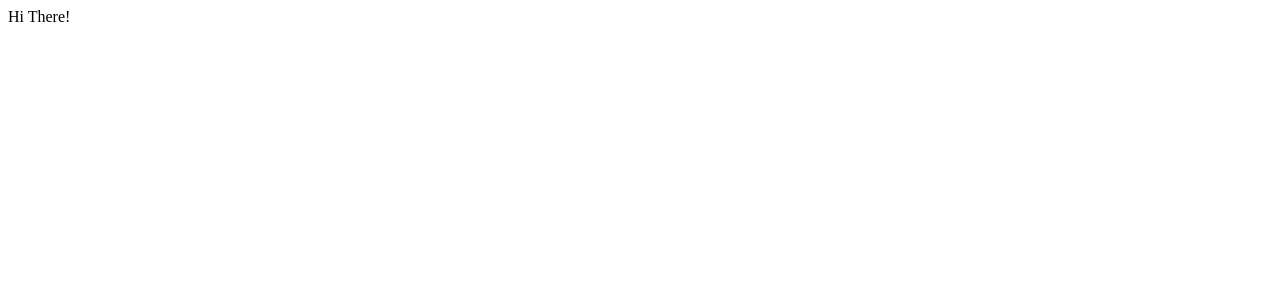
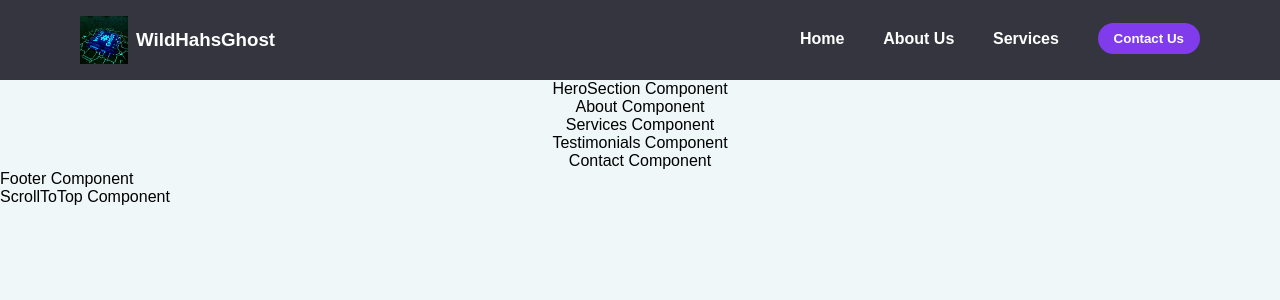
Before and after one commit to WildHashGhost-Cica/Website_01, a React (Create React App) app: page / in a window 1280 px wide. Shown: the top 300 px of the page. Built offline with nearby package versions, Linux system fonts and the light colour scheme.

Commit message:
Header & Navbar

```diff
--- a/src/App.js
+++ b/src/App.js
@@ -1,7 +1,22 @@
+import { lazy, Suspense } from 'react';
 import { GlobalStyle } from './globalStyles';
 
+const Home = lazy(() => import("./Pages/Home"));
+const Header = lazy(() => import("./components/Header"));
+const Footer = lazy(() => import("./components/Footer"));
+const ScrollToTop = lazy(() => import("./components/ScrollToTop"));
+
 function App() {
-  return <div>Hi There!</div>;
+  return (<>
+  <Suspense fallback={null}>
+  <GlobalStyle/>
+  <Header/>
+  <Home/>
+  <Footer/>
+  <ScrollToTop/>
+  </Suspense>
+  </>
+  );
 }
 
 export default App;
--- a/src/Pages/Home.js
+++ b/src/Pages/Home.js
@@ -1,7 +1,25 @@
-//This is home page, It will contains all the sections require in this page.
+import HeroSection from '../Sections/Hero';
+import About from '../Sections/About';
+import Services from '../Sections/Services';
+import Testimonials from '../Sections/Testimonials';
+import Contact from '../Sections/Contact';
+import styled from 'styled-components';
+
+const Container = styled.div`
+  display: flex;
+  flex-direction: column;
+  justify-content: center;
+  align-items: center;
+`;
 
 const Home = () => {
-  return <div>Home page</div>;
+  return <Container>
+    <HeroSection/>
+    <About/>
+    <Services/>
+    <Testimonials/>
+    <Contact/>
+  </Container>;
 };
 
 export default Home;
--- a/src/components/Header/index.js
+++ b/src/components/Header/index.js
@@ -1,7 +1,113 @@
-// This is Header component /Navigation Component
+import styled from 'styled-components';
+import logo from '../../assets/whg.jpg';
+
+const Headers = styled.header`
+  display: flex;
+  justify-content: space-between;
+  align-items: center;
+  padding: 1rem 5rem;
+  background-color: var(--nav);
+  color: var(--white);
+  position: relative;
+  z-index: 500;
+  @media only Screen and (max-width: 64em) {
+    padding: 0.5rem 3rem;
+  }
+  @media only Screen and (max-width: 40em) {
+    padding: 0.5rem 1.5rem;
+  }
+`;
+
+const Logo = styled.a`
+  display: flex;
+  align-items: center;
+  width: 3rem;
+  height: auto;
+  cursor: pointer;
+  img {
+    margin-right: 0.5rem;
+  }
+`;
+
+const Nav = styled.nav`
+  width: 25rem;
+  max-width: 40rem;
+  display: flex;
+  align-items: center;
+  justify-content: space-between;
+  transition: all 0.3s;
+  @media only Screen and (max-width: 48em) {
+    display: none;
+  }
+  a {
+    font-weight: 600;
+    line-height: 1.5;
+    color: var(--white);
+    &::after {
+      content: "";
+      display: block;
+      height: 3px;
+      width: 0;
+      background: transparent;
+      transition: width 0.5s;
+    }
+    &:not(:last-child):hover::after {
+      width: 100%;
+      background: var(--purple);
+    }
+    /* &:not(:last-child) {
+      margin-right: 2rem;
+    } */
+    /* @media only Screen and (max-width: 48em) {
+      &:not(:last-child) {
+        margin-right: 1rem;
+      }
+    } */
+  }
+`;
+
+const Button = styled.button`
+  background-color: var(--purple);
+  padding: 0.5rem 1rem;
+  border-radius: 20px;
+  color: var(--white);
+  font-weight: 600;
+  cursor: pointer;
+  transition: all 0.2s;
+  &:hover {
+    transform: scale(1.1);
+  }
+  &:focus {
+    transform: scale(0.9);
+  }
+  @media only Screen and (max-width: 40em) {
+    font-size: 1.2rem;
+    &:hover {
+      transform: none;
+    }
+    &:focus {
+      transform: none;
+    }
+  }
+`;
 
 const Header = () => {
-  return <div>Header Component</div>;
+  return (
+  <Headers>
+  <Logo>
+    <img src={logo} alt="WHG"/>
+    <h3>WildHahsGhost</h3>
+  </Logo>
+  <Nav>
+    <a href="#home">Home</a>
+    <a href="#about">About Us</a>
+    <a href="#services">Services</a>
+    <a href="#contact">
+      <Button>Contact Us</Button>
+    </a>
+  </Nav>
+  </Headers>
+  );
 };
 
 export default Header;
```
Also changed, not shown: src/assets/whg.jpg (added).
